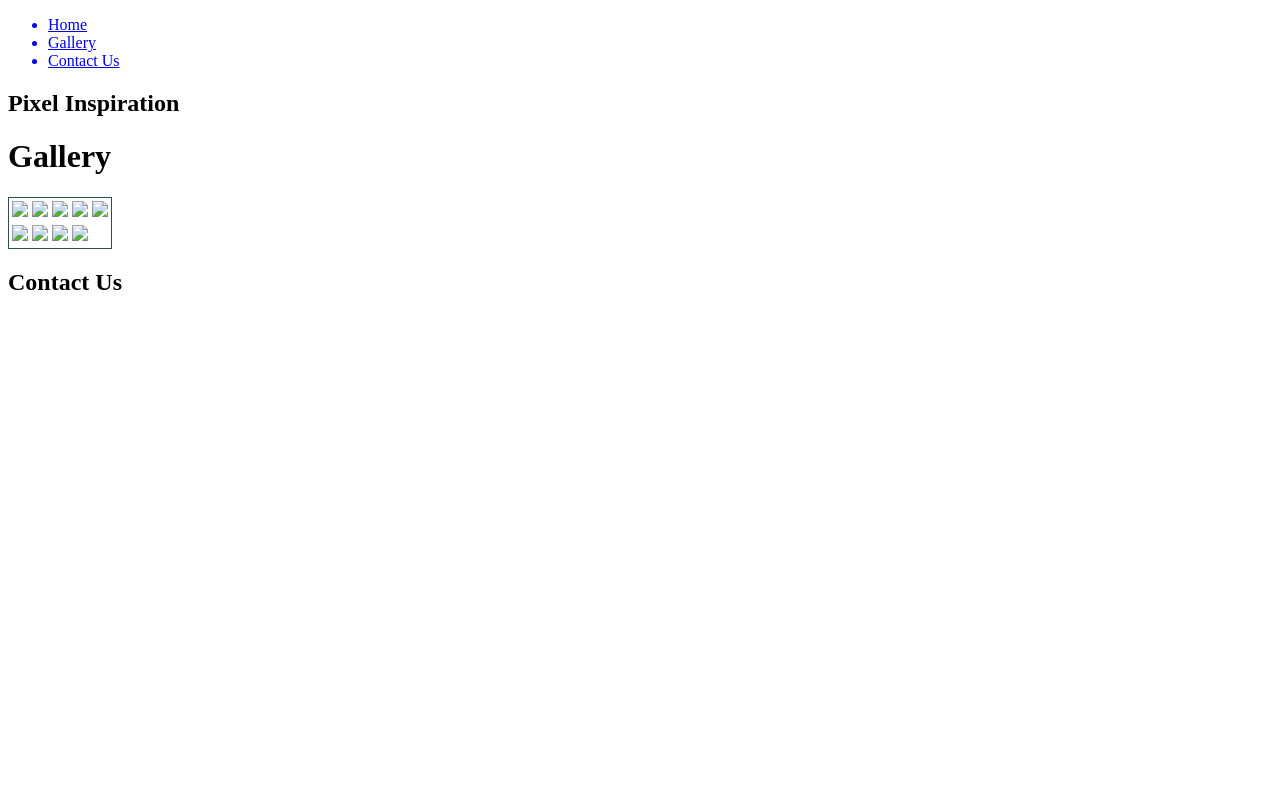
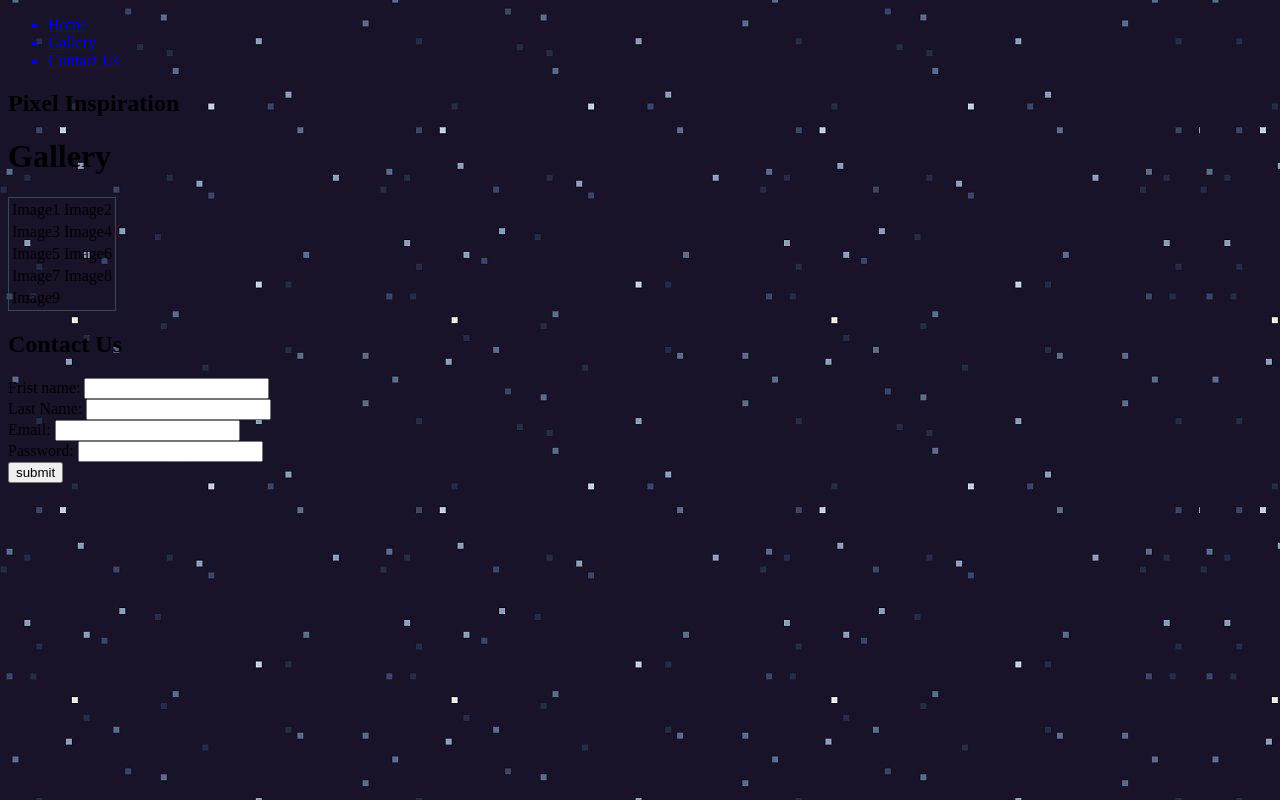
Before and after one commit to Pcharlot13/HTML-and-CSS-repository, a plain HTML site: page Basic_Website_Project/Index.HTML in a window 1280 px wide. Drawn offline with Linux system fonts and the light colour scheme.

Commit message:
HTML/CSS update
Changed bacground to seamless image
Readjusted table and used place holders

```diff
--- a/Basic_Website_Project/CSS/Index.css
+++ b/Basic_Website_Project/CSS/Index.css
@@ -1,6 +1,7 @@
 .tableStyle{
     border: 1px solid darkslategray;
+    list-style-position: center;
 }
 .webpage{
-    background-image: nones;
+    background-image:url(../images/Seamless_Space.png);
 }
--- a/Basic_Website_Project/Index.HTML
+++ b/Basic_Website_Project/Index.HTML
@@ -1,5 +1,5 @@
 <!DOCTYPE html>
-<html class="CSS/Index.css">
+<html class="webpage">
     <link rel="stylesheet" href="CSS/Index.css">
     <head>
         <title>Pixel Art Inspiration</title>
@@ -10,8 +10,8 @@
             <nav>
                 <ul>
                     <a href="#home" id="link"><li>Home</li></a>
-                    <a href="Gallery" id="link"><li>Gallery</li></a>
-                    <a href="Contact" id="Contact"><li>Contact Us</li></a>
+                    <a href="#Gallery" id="link"><li>Gallery</li></a>
+                    <a href="#Contact" id="link"><li>Contact Us</li></a>
                 </ul>
             </nav>
         </div>
@@ -27,35 +27,23 @@
             <div>
                 <table class="tableStyle">
                     <tr>
-                        <td>
-                            <img src="Images/Thumbnail#1.png">
-                        </td>
-                        <td>
-                            <img src="Images/Thumbnail#2.png">
-                        </td>
-                        <td>
-                            <img src="Images/Thumbnail#3.png">
-                        </td>
-                        <td>
-                            <img src="Images/Thumbnail#4.png">
-                        </td>
-                        <td>
-                            <img src="Images/Thumbnail#5.png">
-                        </td>
+                        <td>Image1</td>
+                        <td>Image2</td>
                     </tr>
                     <tr>
-                        <td>
-                            <img src="Images/Thumbnail#6.png">
-                        </td>
-                        <td>
-                            <img src="Images/Thumbnail#7.png">
-                        </td>
-                        <td>
-                            <img src="Images/Thumbnail#8.jpeg">
-                        </td>
-                        <td>
-                            <img src="Images/Thumbnail#9.png">
-                        </td>
+                        <td>Image3</td>
+                        <td>Image4</td>
+                    </tr>
+                    <tr>
+                        <td>Image5</td>
+                        <td>Image6</td>
+                    </tr>
+                    <tr>
+                        <td>Image7</td>
+                        <td>Image8</td>
+                    </tr>
+                    <tr>
+                        <td>Image9</td>
                     </tr>
                 </table>
             </div>
@@ -64,6 +52,16 @@
         <!--RSVP-->
         <div id="Contact">
             <h2>Contact Us</h2>
+            <!--RSVP Form-->
+            <div>
+                <form action="" method="get">
+                    Frist name: <input type="text" name="First_Name"><br>
+                    Last Name: <input type="text" name="Last_Name"><br>
+                    Email: <input type="text" name="Email"><br>
+                    Password: <input type= "text" name="password"><br>
+                    <input type="submit" value="submit">
+                </form>
+            </div>
         </div>
     </body>
 </html>
```
Also changed, not shown: 2 other files.
